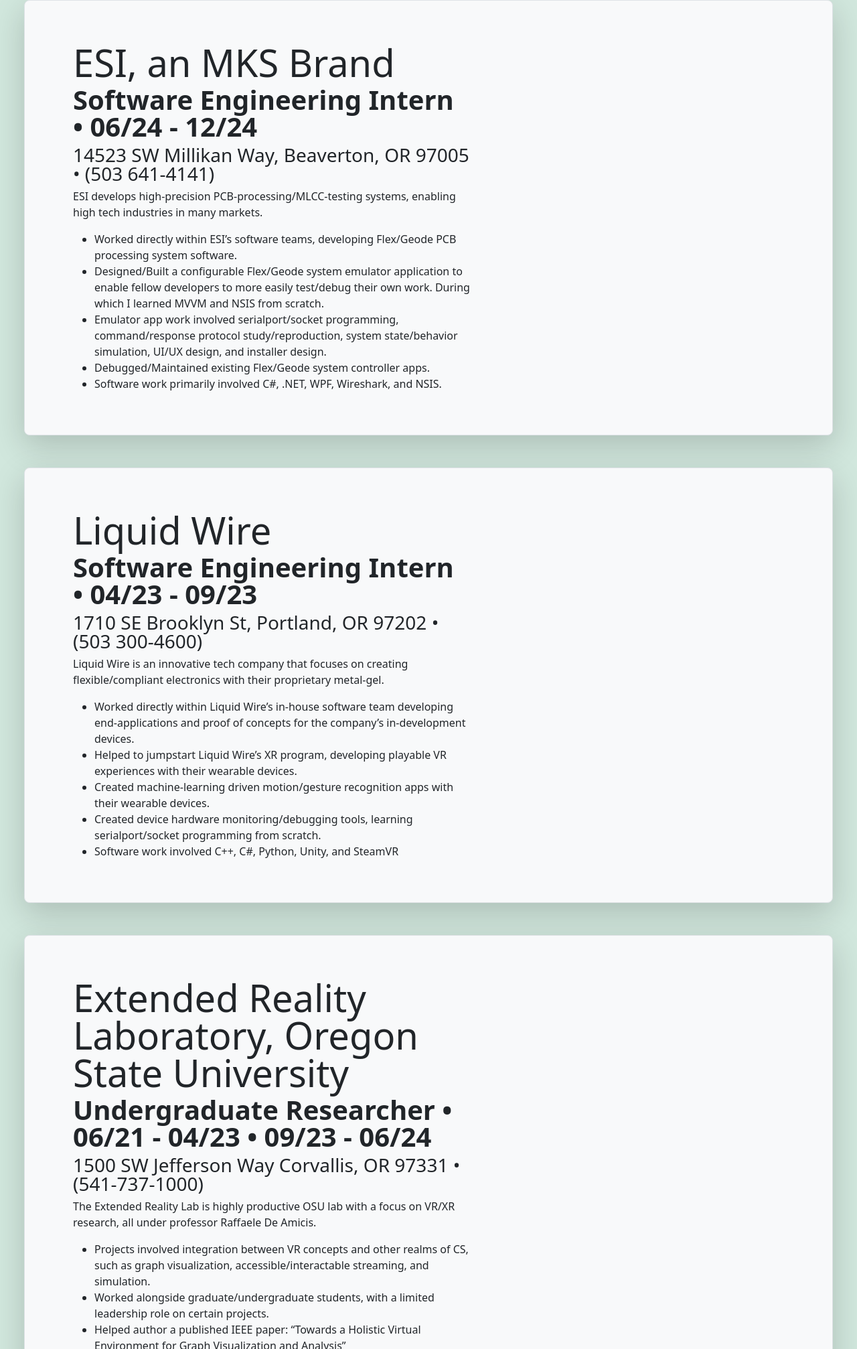
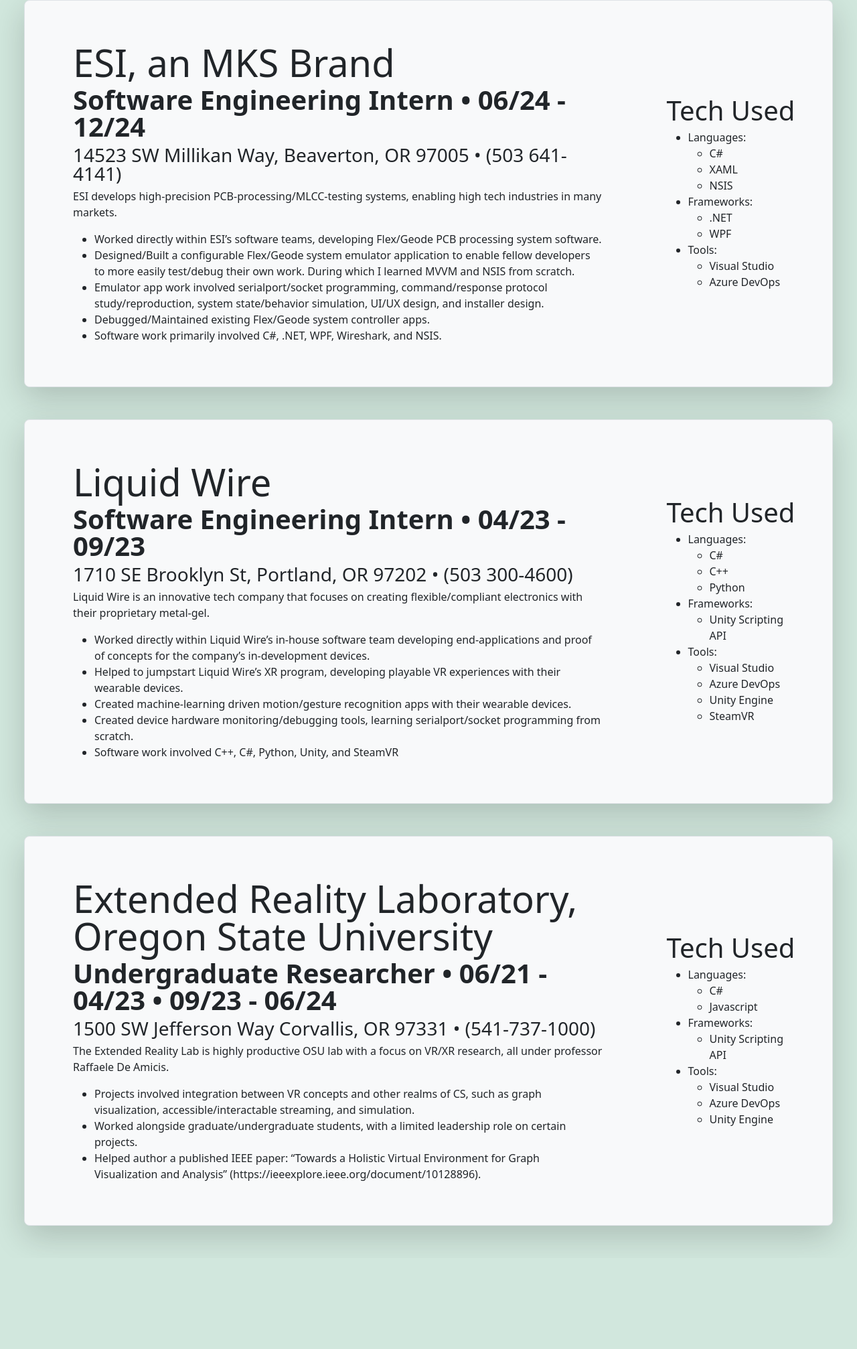
Before and after one commit to IanNBackus/PersonalSite, a plain HTML site: page pages/work.html in a window 1280 px wide. Shown: the part 104-2118 px from the top of the page at 67% size. After the commit the page ends 1982 px from the top, so only its background shows below. Drawn offline with Linux system fonts and the light colour scheme.

Commit message:
Education and work finished

```diff
--- a/pages/work.html
+++ b/pages/work.html
@@ -43,7 +43,7 @@
     </div>
     <div class="container-fluid my-5 px-5">
         <div class="row p-4 pb-0 pe-lg-0 pt-lg-5 align-items-center rounded-3 border shadow-lg bg-light">
-            <div class="col-lg-7 p-3 p-lg-5 pt-lg-3">
+            <div class="col-lg-9 p-3 p-lg-5 pt-lg-3">
                 <h1 class="display-4 lh-1">ESI, an MKS Brand</h1>
                 <h2 class="display-6 fw-bold lh-1">Software Engineering Intern • 06/24 - 12/24</h2>
                 <h3 class="fw-light lh-1">14523 SW Millikan Way, Beaverton, OR 97005 • (503 641-4141)</h3>
@@ -56,11 +56,32 @@
                     <li>Software work primarily involved C#, .NET, WPF, Wireshark, and NSIS.</li>
                 </ul>
             </div>
+            <div class="col-lg-3 p-3 p-lg-5 pt-lg-3 overflow-hidden">
+                <h2 class="display-6 lh-1">Tech Used</h2>
+                <ul>
+                    <li>Languages:</li>
+                        <ul>
+                            <li>C#</li>
+                            <li>XAML</li>
+                            <li>NSIS</li>
+                        </ul>
+                    <li>Frameworks:</li>
+                        <ul>
+                            <li>.NET</li>
+                            <li>WPF</li>
+                        </ul>
+                    <li>Tools:</li>
+                        <ul>
+                            <li>Visual Studio</li>
+                            <li>Azure DevOps</li>
+                        </ul>
+                </ul>
+            </div>
         </div>
     </div>
     <div class="container-fluid my-5 px-5">
         <div class="row p-4 pb-0 pe-lg-0 pt-lg-5 align-items-center rounded-3 border shadow-lg bg-light">
-            <div class="col-lg-7 p-3 p-lg-5 pt-lg-3">
+            <div class="col-lg-9 p-3 p-lg-5 pt-lg-3">
                 <h1 class="display-4 lh-1">Liquid Wire</h1>
                 <h2 class="display-6 fw-bold lh-1">Software Engineering Intern • 04/23 - 09/23</h2>
                 <h3 class="fw-light lh-1">1710 SE Brooklyn St, Portland, OR 97202 • (503 300-4600)</h3>
@@ -73,11 +94,33 @@
                     <li>Software work involved C++, C#, Python, Unity, and SteamVR</li>
                 </ul>
             </div>
+            <div class="col-lg-3 p-3 p-lg-5 pt-lg-3 overflow-hidden">
+                <h2 class="display-6 lh-1">Tech Used</h2>
+                <ul>
+                    <li>Languages:</li>
+                        <ul>
+                            <li>C#</li>
+                            <li>C++</li>
+                            <li>Python</li>
+                        </ul>
+                    <li>Frameworks:</li>
+                        <ul>
+                            <li>Unity Scripting API</li>
+                        </ul>
+                    <li>Tools:</li>
+                        <ul>
+                            <li>Visual Studio</li>
+                            <li>Azure DevOps</li>
+                            <li>Unity Engine</li>
+                            <li>SteamVR</li>
+                        </ul>
+                </ul>
+            </div>
         </div>
     </div>
     <div class="container-fluid my-5 px-5">
         <div class="row p-4 pb-0 pe-lg-0 pt-lg-5 align-items-center rounded-3 border shadow-lg bg-light">
-            <div class="col-lg-7 p-3 p-lg-5 pt-lg-3">
+            <div class="col-lg-9 p-3 p-lg-5 pt-lg-3">
                 <h1 class="display-4 lh-1">Extended Reality Laboratory, Oregon State University</h1>
                 <h2 class="display-6 fw-bold lh-1">Undergraduate Researcher • 06/21 - 04/23 • 09/23 - 06/24</h2>
                 <h3 class="fw-light lh-1">1500 SW Jefferson Way Corvallis, OR 97331 • (541-737-1000)</h3>
@@ -88,6 +131,26 @@
                     <li>Helped author a published IEEE paper: “Towards a Holistic Virtual Environment for Graph Visualization and Analysis” (https://ieeexplore.ieee.org/document/10128896).</li>
                 </ul>
             </div>
+            <div class="col-lg-3 p-3 p-lg-5 pt-lg-3 overflow-hidden">
+                <h2 class="display-6 lh-1">Tech Used</h2>
+                <ul>
+                    <li>Languages:</li>
+                        <ul>
+                            <li>C#</li>
+                            <li>Javascript</li>
+                        </ul>
+                    <li>Frameworks:</li>
+                        <ul>
+                            <li>Unity Scripting API</li>
+                        </ul>
+                    <li>Tools:</li>
+                        <ul>
+                            <li>Visual Studio</li>
+                            <li>Azure DevOps</li>
+                            <li>Unity Engine</li>
+                        </ul>
+                </ul>
+            </div>
         </div>
     </div>
 
```
Also changed, not shown: pages/education.html (+54 -0 lines).
